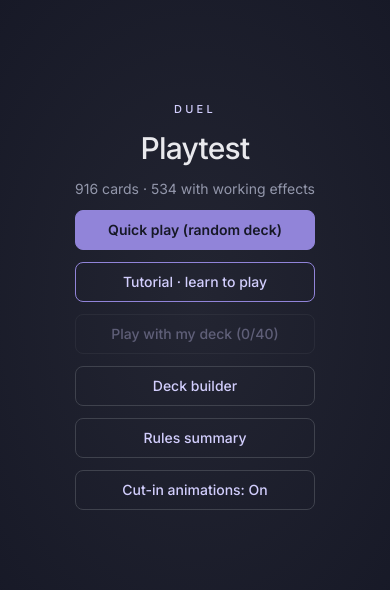
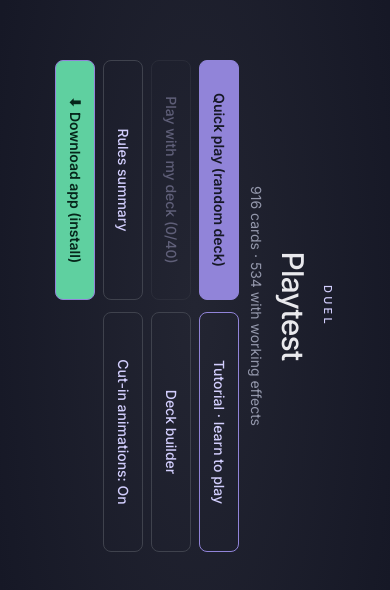
Before and after one commit to golitarares/duel_masters_playtest, a plain HTML site: page index.html in a window 390 px wide. Shown: the part 116-706 px from the top of the page. Drawn offline with Linux system fonts and the light colour scheme.

Commit message:
Add files via upload

```diff
--- a/index.html
+++ b/index.html
@@ -1,5 +1,6 @@
 <meta charset="utf-8"><title>Duel Playtest</title>
 <meta name="claude:viewport-fit-sides" content="cover">
+<link rel="manifest" href="manifest.webmanifest"><meta name="theme-color" content="#1a1a24"><meta name="mobile-web-app-capable" content="yes"><meta name="apple-mobile-web-app-capable" content="yes"><link rel="apple-touch-icon" href="icon-192.png">
 <link rel="stylesheet" href="https://fonts.googleapis.com/css2?family=Inter:wght@400;500;600&display=swap">
 <style>
 :root{--bg:#161826;--panel:#232532;--panel2:#1d1f2c;--fg:#e9e9ed;--mut:#9397ab;--acc:#9184d9;--bad:#e5484d;--line:#3f424d;--sec:#262a60;--secg:#353b80;--ghost:#4c5397;
@@ -16,6 +17,7 @@ button.bad{background:#3a1d22;border-color:#6a2a31}
 button:disabled{opacity:.35}
 h1{font-size:30px;margin:0;font-weight:500;letter-spacing:-.025em}h2{font-size:16px;margin:0;font-weight:500}
 .kick{font-size:11px;letter-spacing:.3em;color:var(--a300);font-weight:500}
+#app[data-short] .center{display:grid;grid-template-columns:repeat(2,240px);justify-content:center;align-content:center;gap:8px 12px}#app[data-short] .center>.kick,#app[data-short] .center>h1,#app[data-short] .center>.muted{grid-column:1/-1}#app[data-short] .center h1{font-size:30px;margin:0}#app[data-short] .center button{margin:0}
 .center{flex:1;display:flex;flex-direction:column;align-items:center;justify-content:center;gap:12px;text-align:center}
 .card{background-repeat:no-repeat;background-color:#0b0d13;border-radius:6%/4.3%;aspect-ratio:403/560}
 .slot{position:relative;flex:none;width:var(--cw);height:var(--ch);transition:width .15s}
@@ -221,7 +223,7 @@ function mStyle(id){const s=Math.floor(id/4),k=id%4,col=k%2,row=Math.floor(k/2),
  return `background-image:url(atl/m${s}.webp),url(atl/t${ts}.webp);background-size:200% ${rows*100}%,1000% ${trs*100}%;background-position:${col*100}% ${rows>1?row/(rows-1)*100:0}%,${tc/9*100}% ${trs>1?tr/(trs-1)*100:0}%`}
 function zoomStyle(id){const s=Math.floor(id/4),k=id%4,col=k%2,row=Math.floor(k/2);const n=Math.min(4,CARDS.length-s*4),rows=Math.ceil(n/2);
  const ts=Math.floor(id/100),tk=id%100,tc=tk%10,tr=Math.floor(tk/10),tn=Math.min(100,CARDS.length-ts*100),trs=Math.ceil(tn/10);
- return `background-image:url(atl/y${s}.webp),url(atl/t${ts}.webp);background-size:200% ${rows*100}%,1000% ${trs*100}%;background-position:${col*100}% ${rows>1?row/(rows-1)*100:0}%,${tc/9*100}% ${trs>1?tr/(trs-1)*100:0}%`}
+ return `background-image:url(atl/y${s}.webp),url(atl/m${s}.webp),url(atl/t${ts}.webp);background-size:200% ${rows*100}%,200% ${rows*100}%,1000% ${trs*100}%;background-position:${col*100}% ${rows>1?row/(rows-1)*100:0}%,${col*100}% ${rows>1?row/(rows-1)*100:0}%,${tc/9*100}% ${trs>1?tr/(trs-1)*100:0}%`}
 const zq=[],zdone=new Set();let zrun=0;
 function queueZoom(ids,front){if(IS_NODE)return;const ss=[...new Set(ids.map(i=>Math.floor(i/4)))].filter(x=>!zdone.has(x));
  for(const x of ss){zdone.add(x);front?zq.unshift(x):zq.push(x)}zpump()}
@@ -677,12 +679,20 @@ function lodScan(){if(IS_NODE)return;try{if(lodIO)lodIO.disconnect();const els=d
  els.forEach(e=>{if(e.dataset.m==='1')e.dataset.m='0';lodIO.observe(e)})}catch(e){}}
 function vMenu(){const n=ui.B.deck.length;
  return `<div class="center"><div class="kick">DUEL</div><h1>Playtest</h1><div class="muted">${CARDS.length} cards · ${OKP().length} with working effects</div>
- <button class="pri" style="width:240px" data-act="quick">Quick play (random deck)</button>
+  <button class="pri" style="width:240px" data-act="quick">Quick play (random deck)</button>
  <button class="out" style="width:240px" data-act="tutorial">Tutorial · learn to play</button>
  <button style="width:240px" data-act="mydeck" ${n===40?'':'disabled'}>Play with my deck (${n}/40)</button>
  <button style="width:240px" data-act="builder">Deck builder</button>
  <button style="width:240px" data-act="rules">Rules summary</button>
- <button style="width:240px" data-act="cuts">Cut-in animations: ${ui.cut?'On':'Off'}</button></div>`}
+ <button style="width:240px" data-act="cuts">Cut-in animations: ${ui.cut?'On':'Off'}</button>
+ ${installable()?'<button class="pri" style="width:240px;background:#5fd0a0;color:#06251a" data-act="install">⬇ Download app (install)</button>':''}
+</div>`}
+let deferredInstall=null;
+const isStandalone=()=>{try{return matchMedia('(display-mode: standalone)').matches||navigator.standalone===true}catch(e){return false}};
+const installable=()=>!IS_NODE&&!isStandalone()&&location.protocol.startsWith('http')&&!!document.querySelector('link[rel=manifest]');
+if(!IS_NODE){addEventListener('beforeinstallprompt',e=>{e.preventDefault();deferredInstall=e;if(ui.screen==='menu')ui.render()});
+ addEventListener('appinstalled',()=>{deferredInstall=null;if(ui.screen==='menu')ui.render()});
+ if('serviceWorker' in navigator&&location.protocol.startsWith('http'))addEventListener('load',()=>navigator.serviceWorker.register('sw.js').catch(()=>{}))}
 function bFiltered(){const B=ui.B,q=B.q.trim().toLowerCase();
  return CARDS.filter(c=>(B.all||c.ok)&&(B.civ==='all'||(B.civ==='M'?c.civ.length>1:c.civ.includes(B.civ)))&&(!q||c.n.toLowerCase().includes(q)||c.race.join(' ').toLowerCase().includes(q)))}
 function vBuilder(){setTimeout(()=>queueZoom(bFiltered().slice(0,8).map(c=>c.id)),50);const B=ui.B,list=bFiltered(),cnt={};B.deck.forEach(i=>cnt[CARDS[i].n]=(cnt[CARDS[i].n]||0)+1);const show=list.slice(0,B.page*60);
@@ -710,9 +720,10 @@ function boardBuild(){const a=document.getElementById('app');a.className='g';
   <div class="avatar" id="pn1" style="opacity:0;pointer-events:none;left:${960-45}px;top:${58-45}px">K</div></div></div>
   <div id="hud"></div><div id="sfx"></div></div></div>`;
  board.hudS=null;board.ss=new Map();board.els.clear();board.pos.clear();board.first=true;board.pre=0;board.cam=[960,540,1];boardFit()}
-function ovFit(){const o=document.getElementById('ov');if(!o)return;const w=innerWidth,h=innerHeight;
- if(ui.screen==='game'&&h>w*1.05){o.className='rotp';o.style.cssText=`position:fixed;left:0;top:0;width:${h}px;height:${w}px;transform-origin:0 0;transform:${board.flip?`translate(0,${h}px) rotate(-90deg)`:`translate(${w}px,0) rotate(90deg)`};z-index:40`}
- else{o.className='';o.style.cssText=''}}
+function ovFit(){const o=document.getElementById('ov');if(!o)return;const w=innerWidth,h=innerHeight,ap=document.getElementById('app'),pt=h>w*1.05,fl=ui.screen==='game'&&board.flip;
+ if(pt){o.className='rotp';o.style.cssText=`position:fixed;left:0;top:0;width:${h}px;height:${w}px;transform-origin:0 0;transform:${fl?`translate(0,${h}px) rotate(-90deg)`:`translate(${w}px,0) rotate(90deg)`};z-index:40`}
+ else{o.className='';o.style.cssText=''}
+ if(ap){ap.toggleAttribute('data-short',(pt?w:h)<520);if(pt&&ui.screen!=='game')ap.style.cssText=`inset:auto;left:0;top:0;width:${h}px;height:${w}px;transform-origin:0 0;transform:translate(${w}px,0) rotate(90deg)`;else ap.style.cssText=''}}
 function boardFit(){ovFit();const st=document.getElementById('stage');if(!st)return;const w=innerWidth,h=innerHeight;
  if(h>w*1.05){const k=Math.min(h/1920,w/1080),f=board.flip;
   st.style.transform=f?`translate(${(w-1080*k)/2}px,${(h+1920*k)/2}px) rotate(-90deg) scale(${k})`:`translate(${(w+1080*k)/2}px,${(h-1920*k)/2}px) rotate(90deg) scale(${k})`;board.k=k}
@@ -798,6 +809,7 @@ function vOv(){const o=ui.ov;if(!o)return vZoom();
   return `<div class="ov"><div class="zbd" data-act="close"></div><div class="sheet zsh"><div class="row"><h2 style="flex:1">${o.o?'Rival':'Your'} ${mn?'mana zone':'graveyard'} · ${arr.length}</h2><button data-act="close">Close</button></div>
   ${arr.length?`<div class="opts">${arr.map(c=>`<div class="opt zc" data-zoom="${c.id}">${cardDiv(c.id)}<span>${ESC(nm(c))}</span>${mn&&c.tapped?'<i class="tg">tapped</i>':''}</div>`).join('')}</div><p class="muted" style="margin-top:8px">Hold a card to zoom.${mn?'':' Newest first.'}</p>`:'<p class="muted" style="margin-top:12px">Empty</p>'}</div></div>`}
  if(o.t==='log')return `<div class="ov" data-act="close"><div class="sheet"><div class="kick" style="margin-bottom:8px">DUEL LOG</div>${G.log.slice().reverse().map(l=>`<div class="li"><span class="n">${ESC(l)}</span></div>`).join('')}</div></div>`
+ if(o.t==='installhelp')return `<div class="ov" data-act="close"><div class="sheet"><h2>Install as app</h2><p><b>iPhone / iPad (Safari):</b> tap the Share button, then <b>Add to Home Screen</b>.</p><p><b>Android (Chrome):</b> open the ⋮ menu, then <b>Install app</b> (or <b>Add to Home screen</b>).</p><p>The installed app opens full-screen and keeps cards cached for offline play after the first load.</p><div class="row"><button class="pri" data-act="close">OK</button></div></div></div>`
  if(o.t==='rules')return `<div class="ov" data-act="close"><div class="sheet"><h2>Rules (Duel Masters Plays)</h2>
  <p><b>Deck:</b> exactly 40 cards, max 4 copies of the same name. Start with 5 shields and 5 cards in hand. The first player does not draw on their first turn.</p>
  <p><b>Turn order:</b> 1 Draw · 2 Charge mana (once per turn, a card from hand goes to the mana zone) · 3 Play cards · 4 Attack. Mana untaps at the start of your turn.</p>
@@ -834,6 +846,8 @@ async function onAct(act,el){const d=el.dataset,B=ui.B,me=G&&G.p[0];
  case 'builder':loadDeck();ui.screen='builder';ui.render();break;
  case 'cuts':ui.cut=!ui.cut;try{localStorage.setItem('dm_cut',ui.cut?'1':'0')}catch(e){}ui.render();break;
  case 'rules':ui.ov={t:'rules'};ui.render();break;
+ case 'install':{if(deferredInstall){deferredInstall.prompt();try{await deferredInstall.userChoice}catch(e){}deferredInstall=null;ui.render()}
+  else{ui.ov={t:'installhelp'};ui.render()}break}
  case 'close':ui.ov=null;ui.render();break;
  case 'quick':TUT.on=false;beginGame(autoBuild(randomCivs()));break;
  case 'mydeck':TUT.on=false;beginGame(B.deck);break;
```
